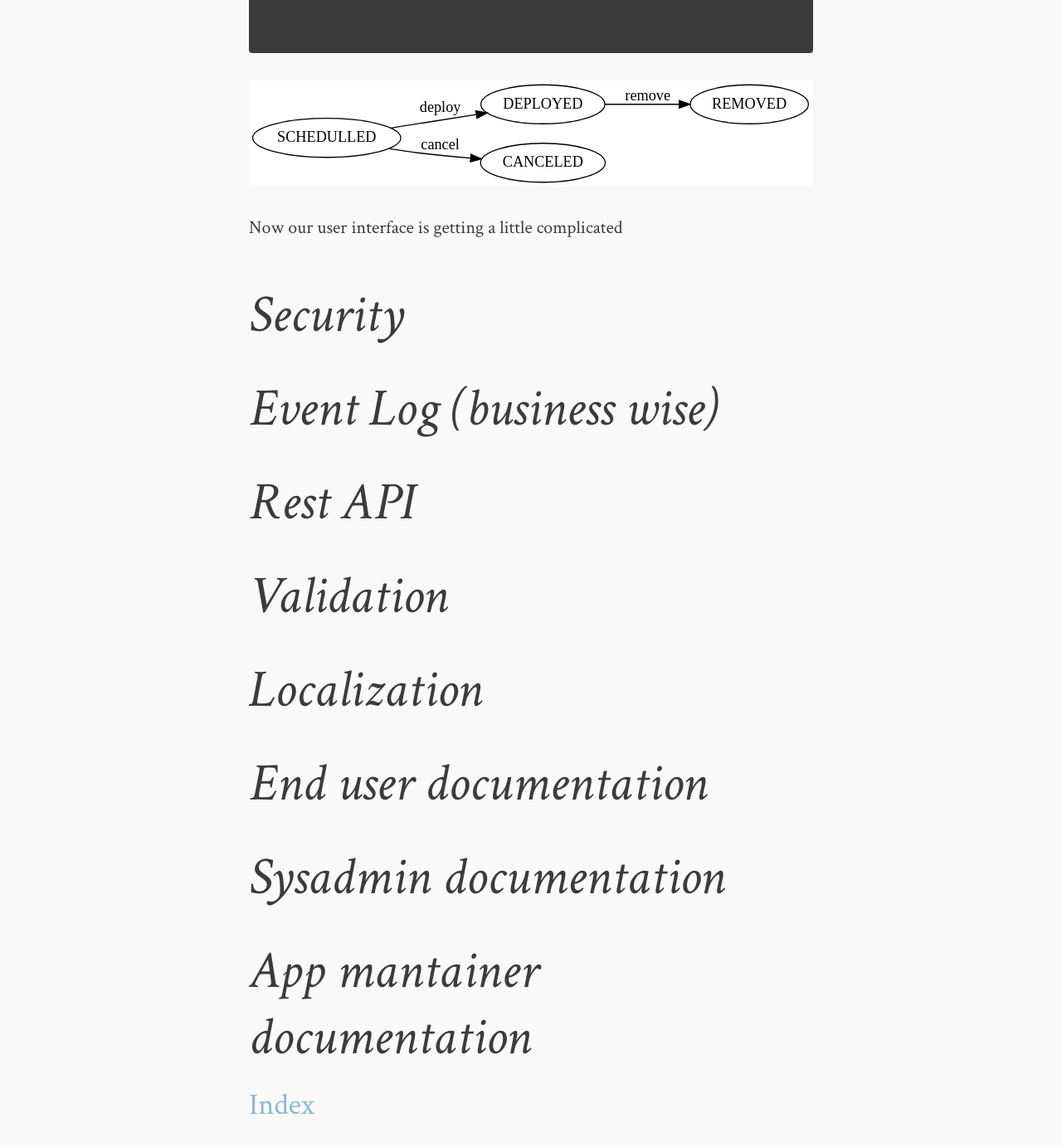
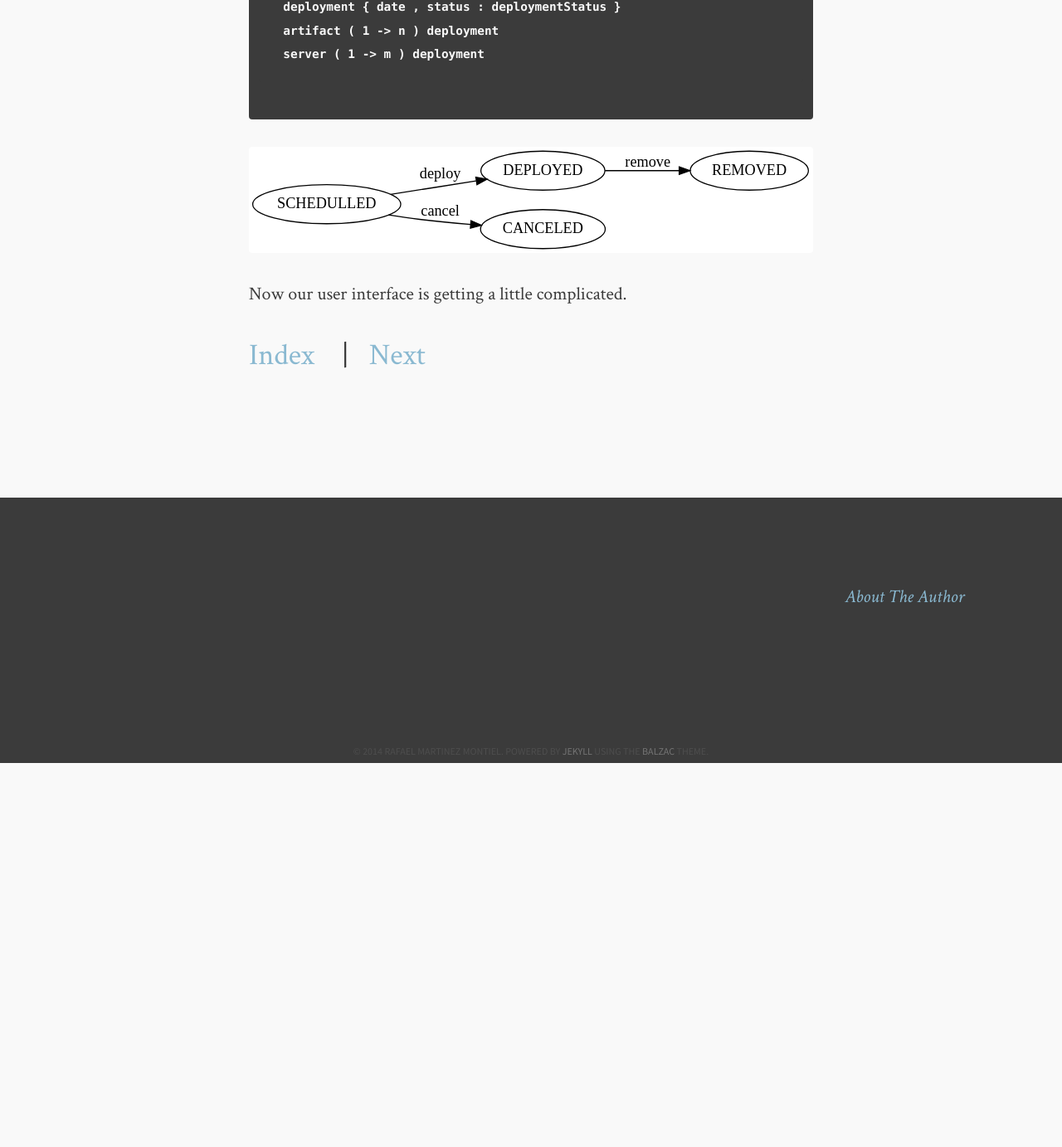
Before and after one commit to mtzmontiel/simple-concise, a Jekyll site: the page built from sampleUC-BasicUI.md, in a window 1280 px wide and 1400 px high, scrolled down 3410 px. Shown: the top 1383 px of the window at 83% size. Built offline with Jekyll 4.4.1, drawn with Linux system fonts in a browser that asks for light colours; after the commit the page ends 4330 px from its top, so only the background shows below that; some of the changed text lies outside the part shown.

Commit message:
Inicial de seguridad

```diff
--- a/_layouts/post.html
+++ b/_layouts/post.html
@@ -14,9 +14,9 @@
         {{ content }}
 
         <p class="intro">
-        {% if page.previous %}<a href="{{site.url}}/chapter-{{page.previous}}.html">Previous</a>&nbsp;&nbsp;&nbsp;|&nbsp;&nbsp;&nbsp;{% endif %}
+        {% if page.previous %}<a href="{{site.url}}/{{page.previous}}.html">Previous</a>&nbsp;&nbsp;&nbsp;|&nbsp;&nbsp;&nbsp;{% endif %}
         <a href="{{site.url}}/">Index</a>&nbsp;&nbsp;&nbsp;
-        {% if page.next %}|&nbsp;&nbsp;&nbsp;<a href="{{site.url}}/chapter-{{page.next}}.html">Next</a>{% endif %}
+        {% if page.next %}|&nbsp;&nbsp;&nbsp;<a href="{{site.url}}/{{page.next}}.html">Next</a>{% endif %}
         </p>
       </article>
 
--- a/sampleUC.md
+++ b/sampleUC-BasicUI.md
@@ -119,28 +120,4 @@
 
 <img src="{{site.url}}/assets/dot/su-baui-deployment-status.dot.svg" />
 
-Now our user interface is getting a little complicated
-
-Security
-========
-
-Event Log (business wise)
-========
-
-Rest API
-========
-
-Validation
-========
-
-Localization
-========
-
-End user documentation
-========
-
-Sysadmin documentation
-========
-
-App mantainer documentation
-========
+Now our user interface is getting a little complicated.
```
Also changed, not shown: other parts of sampleUC-BasicUI.md (+3 -2 lines), index.md (+2 -1 lines), sampleUC-BasicSecurity.md (added, +10 -0 lines).
